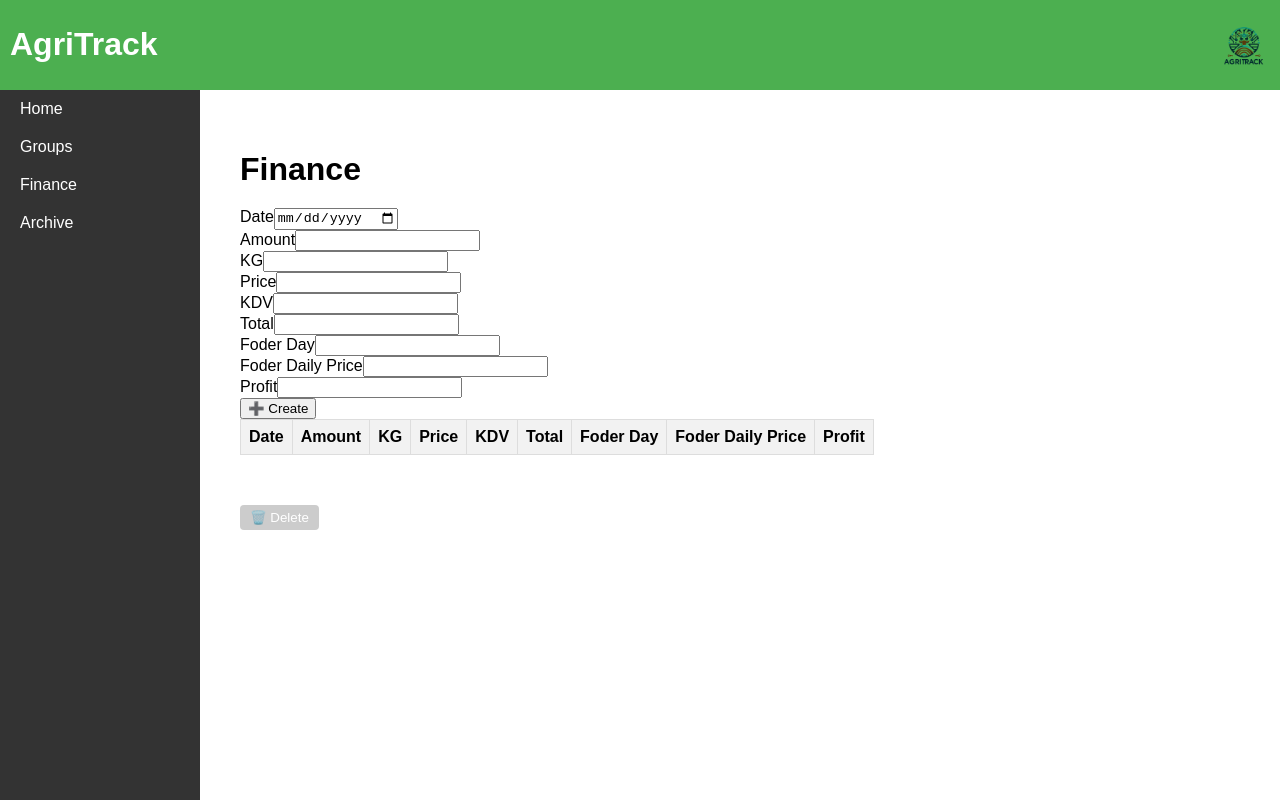
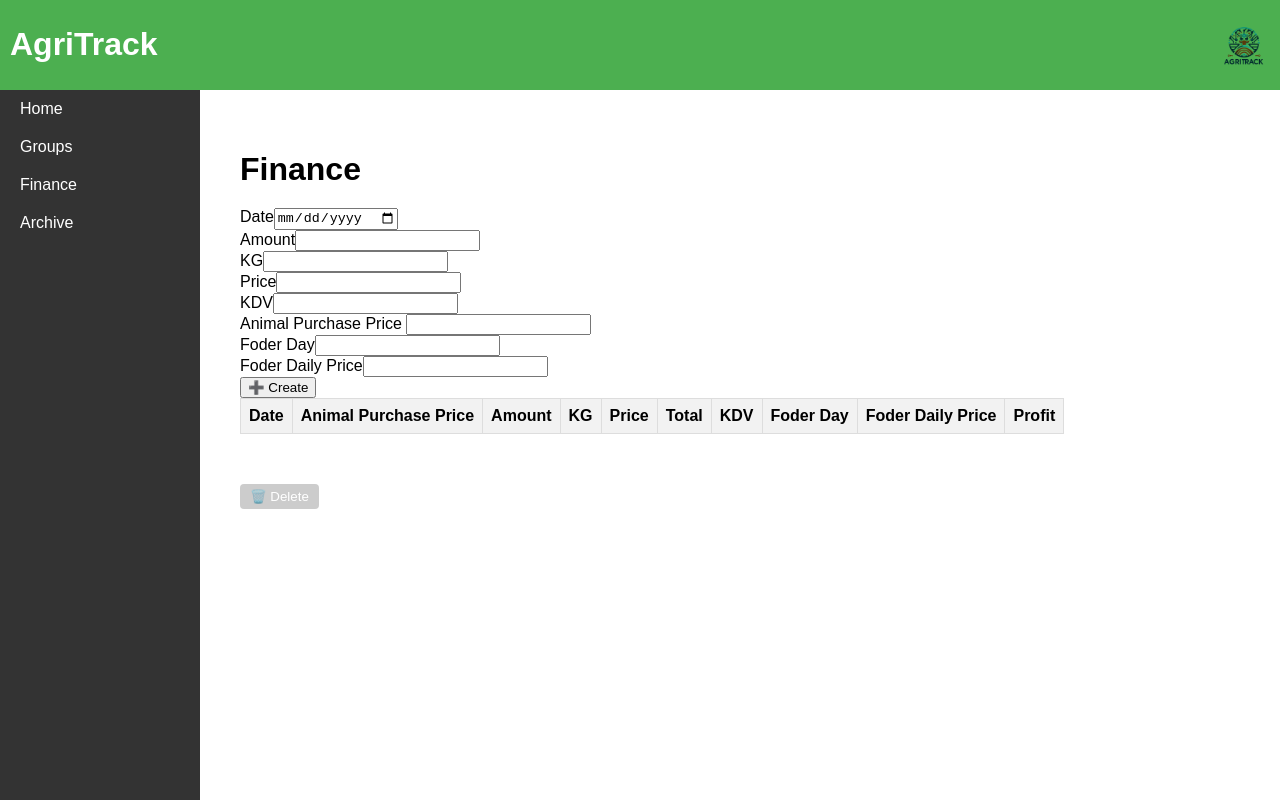
Before and after one commit to KKBalta/AgriTrack, a React (Create React App) app in the folder AgriTrackWeb/: page /finance in a window 1280 px wide. Both pictures are taken after a click on the button "➕ Create". Built offline with nearby package versions, Linux system fonts and the light colour scheme.

Commit message:
finance page 2

```diff
--- a/AgriTrackWeb/src/FinancePage.css
+++ b/AgriTrackWeb/src/FinancePage.css
@@ -14,7 +14,8 @@
 }
 
 /* Button styles */
-.finance-create-button, .finance-delete-button {
+.finance-create-button,
+.finance-delete-button {
   margin-top: 10px;
   padding: 5px 10px;
   background-color: #007bff;
@@ -25,7 +26,8 @@
 }
 
 /* Disabled button styles */
-.finance-create-button:disabled, .finance-delete-button:disabled {
+.finance-create-button:disabled,
+.finance-delete-button:disabled {
   background-color: #cccccc;
 }
 
--- a/AgriTrackWeb/src/FinancePage.js
+++ b/AgriTrackWeb/src/FinancePage.js
@@ -8,10 +8,9 @@ export default function GroupsPage({ updateArchiveData }) {
     kg: '',
     price: '',
     kdv: '',
-    total: '',
+    animalPurchasePrice: '', // Added input field for Animal Purchase Price
     foderDay: '',
     foderDailyPrice: '',
-    profit: '',
   });
   const [groupData, setGroupData] = useState([]);
   const [showCreateForm, setShowCreateForm] = useState(false);
@@ -54,11 +53,14 @@ export default function GroupsPage({ updateArchiveData }) {
       kg: formData.kg,
       price: formData.price,
       kdv: formData.kdv,
-      total: formData.total,
+      animalPurchasePrice: formData.animalPurchasePrice,
       foderDay: formData.foderDay,
       foderDailyPrice: formData.foderDailyPrice,
-      profit: formData.profit,
     };
+    // Calculate Total and Profit here
+    newEntry.total = (newEntry.kg * newEntry.price) + ((newEntry.kg * newEntry.price) * (newEntry.kdv / 100));
+    newEntry.profit = newEntry.total - newEntry.animalPurchasePrice - (newEntry.foderDay * newEntry.foderDailyPrice);
+
     const updatedGroupData = [...groupData, newEntry];
     setGroupData(updatedGroupData);
     localStorage.setItem('groupData', JSON.stringify(updatedGroupData));
@@ -69,10 +71,9 @@ export default function GroupsPage({ updateArchiveData }) {
       kg: '',
       price: '',
       kdv: '',
-      total: '',
+      animalPurchasePrice: '', // Reset the Animal Purchase Price input
       foderDay: '',
       foderDailyPrice: '',
-      profit: '',
     });
 
     const year = newEntry.date.substring(0, 4);
@@ -159,11 +160,11 @@ export default function GroupsPage({ updateArchiveData }) {
             />
           </div>
           <div className="input-group">
-            <label>Total</label>
+            <label>Animal Purchase Price</label> {/* Added input field for Animal Purchase Price */}
             <input
               type="text"
-              name="total"
-              value={formData.total}
+              name="animalPurchasePrice"
+              value={formData.animalPurchasePrice}
               onChange={handleInputChange}
             />
           </div>
@@ -185,15 +186,6 @@ export default function GroupsPage({ updateArchiveData }) {
               onChange={handleInputChange}
             />
           </div>
-          <div className="input-group">
-            <label>Profit</label>
-            <input
-              type="text"
-              name="profit"
-              value={formData.profit}
-              onChange={handleInputChange}
-            />
-          </div>
           <button type="submit">➕ Create</button>
         </form>
       )}
@@ -202,11 +194,12 @@ export default function GroupsPage({ updateArchiveData }) {
         <thead>
           <tr className="table-headers">
             <th>Date</th>
+            <th>Animal Purchase Price</th>
             <th>Amount</th>
             <th>KG</th>
             <th>Price</th>
+            <th>Total</th>
             <th>KDV</th>
-            <th>Total</th>
             <th>Foder Day</th>
             <th>Foder Daily Price</th>
             <th>Profit</th>
@@ -222,11 +215,12 @@ export default function GroupsPage({ updateArchiveData }) {
                 className={selectedIds.includes(identifier) ? 'selected-row' : ''}
               >
                 <td>{entry.date || 'N/A'}</td>
+                <td>{entry.animalPurchasePrice || 'N/A'}</td>
                 <td>{entry.amount || 'N/A'}</td>
                 <td>{entry.kg || 'N/A'}</td>
                 <td>{entry.price || 'N/A'}</td>
+                <td>{entry.total || 'N/A'}</td>
                 <td>{entry.kdv || 'N/A'}</td>
-                <td>{entry.total || 'N/A'}</td>
                 <td>{entry.foderDay || 'N/A'}</td>
                 <td>{entry.foderDailyPrice || 'N/A'}</td>
                 <td>{entry.profit || 'N/A'}</td>
@@ -261,6 +255,7 @@ export default function GroupsPage({ updateArchiveData }) {
           ))}
         </div>
       </div>
+
     </div>
   );
 }
```
Also changed, not shown: AgriTrackWeb/src/GroupsPage.css (line endings or trailing spaces).
